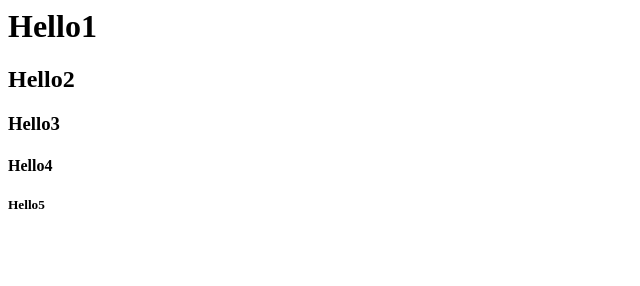
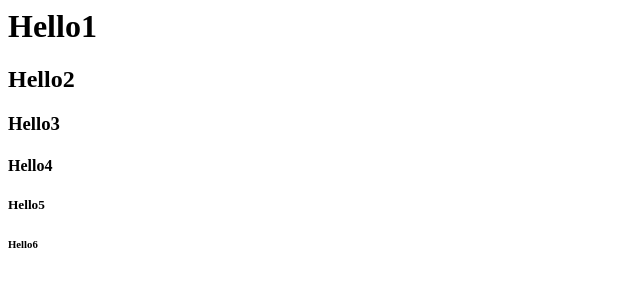
Before and after one commit to ranayoussef/TEAM_DEMO2, a plain HTML site: page index.html in a window 1280 px wide. Shown: the full height of the page, 0-640 px from the left. Drawn offline with Linux system fonts and the light colour scheme.

Commit message:
Added h6

```diff
--- a/index.html
+++ b/index.html
@@ -3,3 +3,4 @@
 <h3>Hello3</h3>
 <h4>Hello4</h4>
 <h5>Hello5</h5>
+<h6>Hello6</h6>
```
